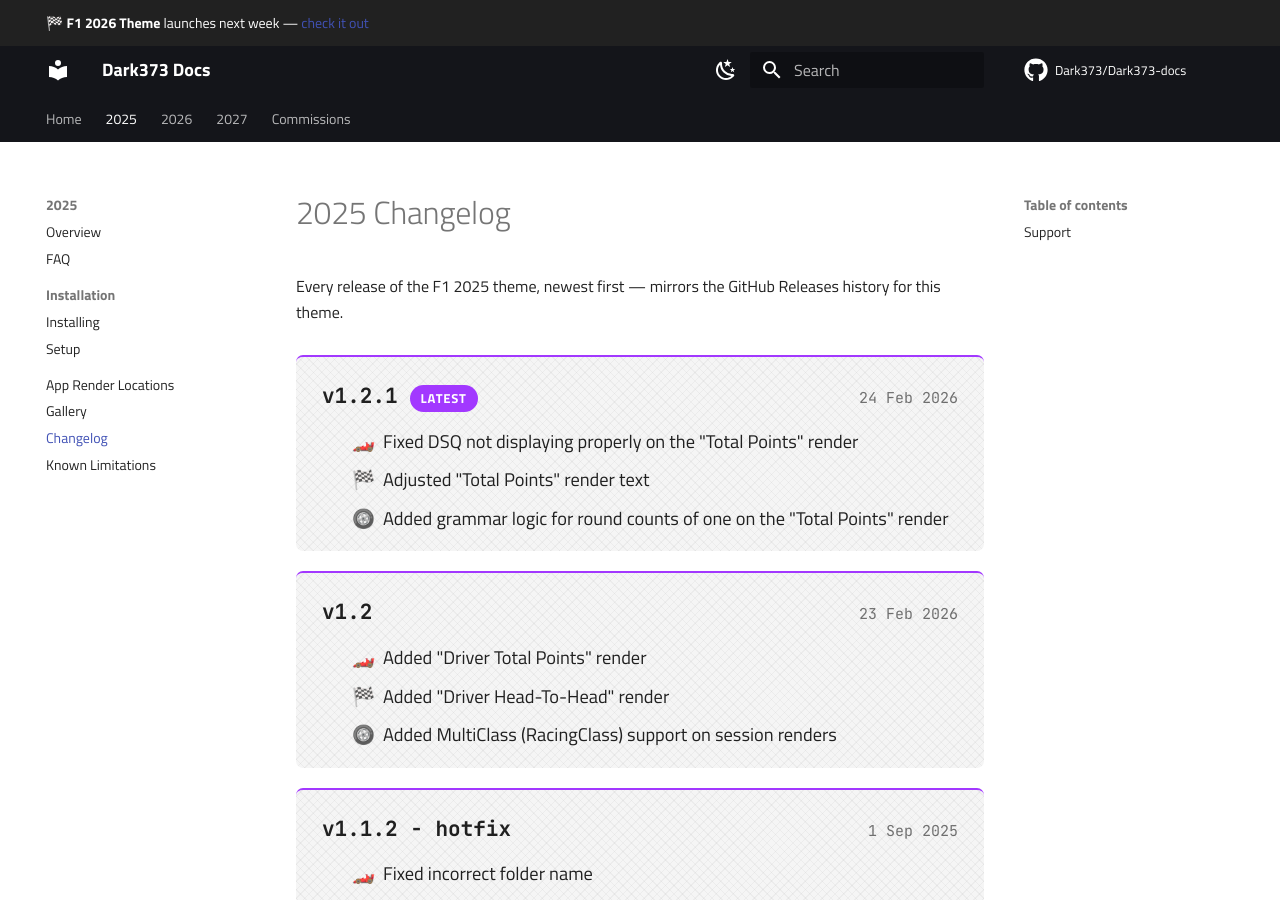
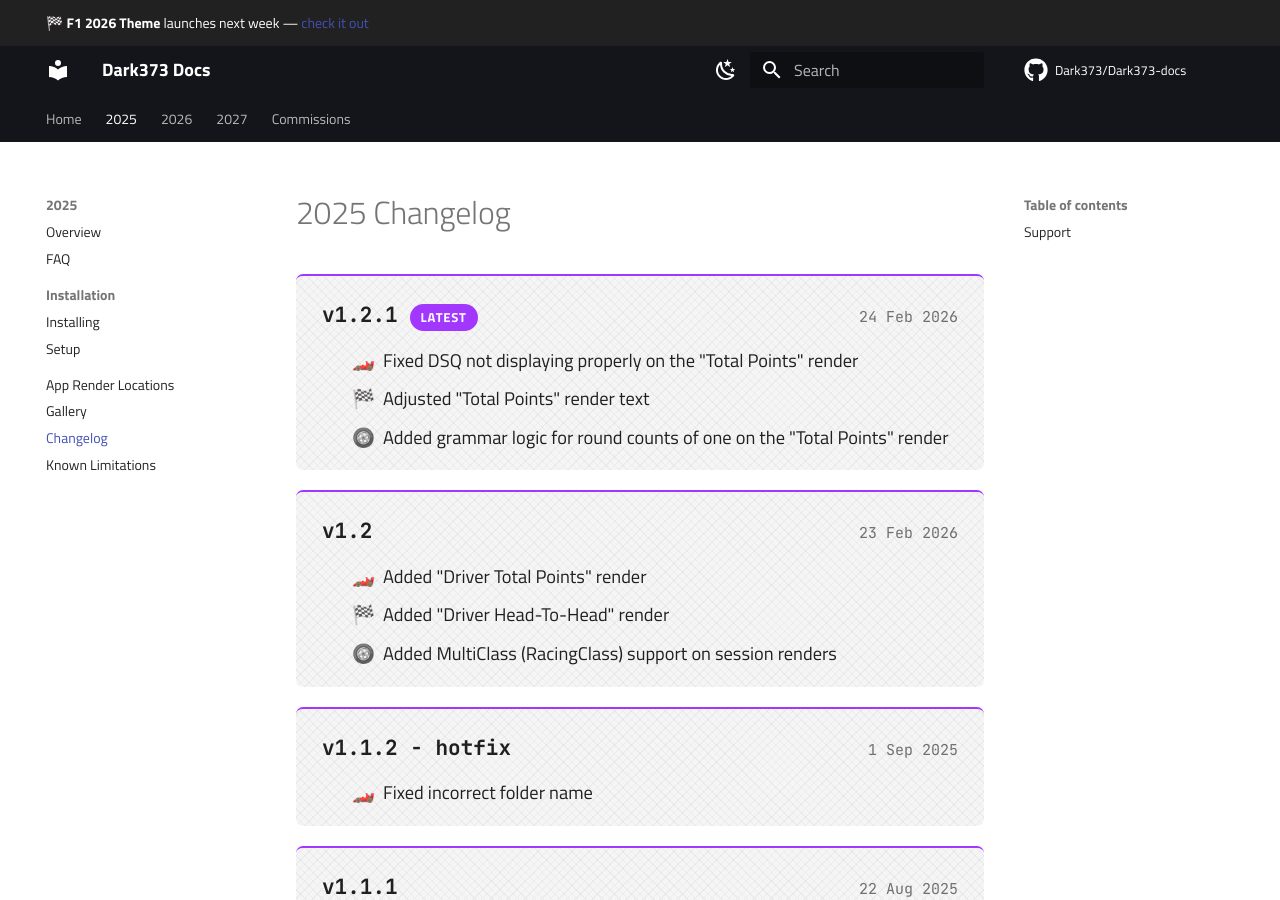
Before and after one commit to Dark373/Dark373-docs, an MkDocs documentation site: the page built from docs/f1-2025-theme/changelog.md, in a window 1280 px wide and 900 px high. Built offline with MkDocs 1.6.1 and Material for MkDocs 9.7.7, drawn with Linux system fonts in a browser that asks for light colours; comment, search, counter and statistics services are not loaded.

Commit message:
Drop the intro line above the changelog cards; fix Beta 1.2's date
The 'Every release... newest first' line above the card list added
nothing the H1 doesn't already say - removed on both the 2025 and
2026 Changelog pages.

Also corrected Beta 1.2 (2026 theme) to 17 Jul, per the user - I'd
misread the release date as the 14th.

```diff
--- a/docs/f1-2025-theme/changelog.md
+++ b/docs/f1-2025-theme/changelog.md
@@ -1,7 +1,4 @@
 # 2025 Changelog
-
-Every release of the F1 2025 theme, newest first — mirrors the GitHub
-Releases history for this theme.
 
 <div class="f1-changelog" markdown="1">
 
```
Also changed, not shown: docs/project-1/changelog.md (+1 -3 lines).
